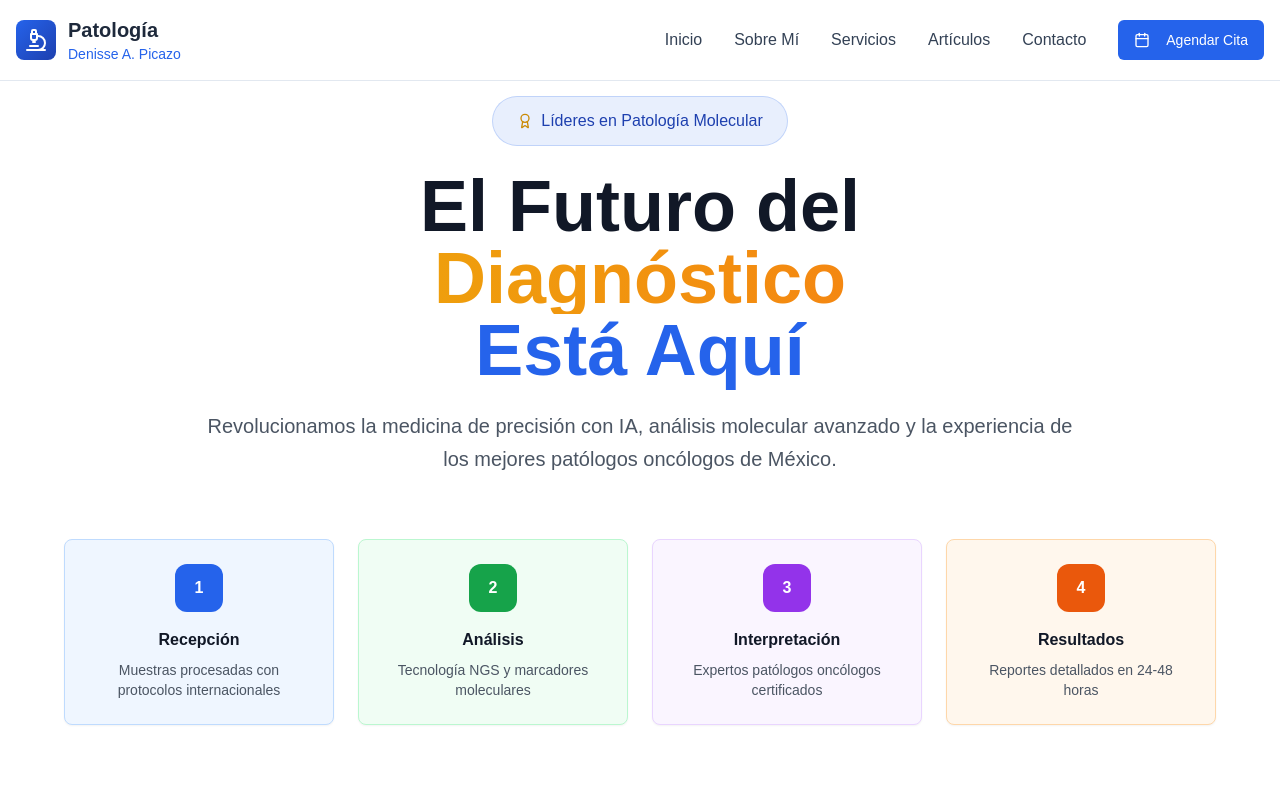
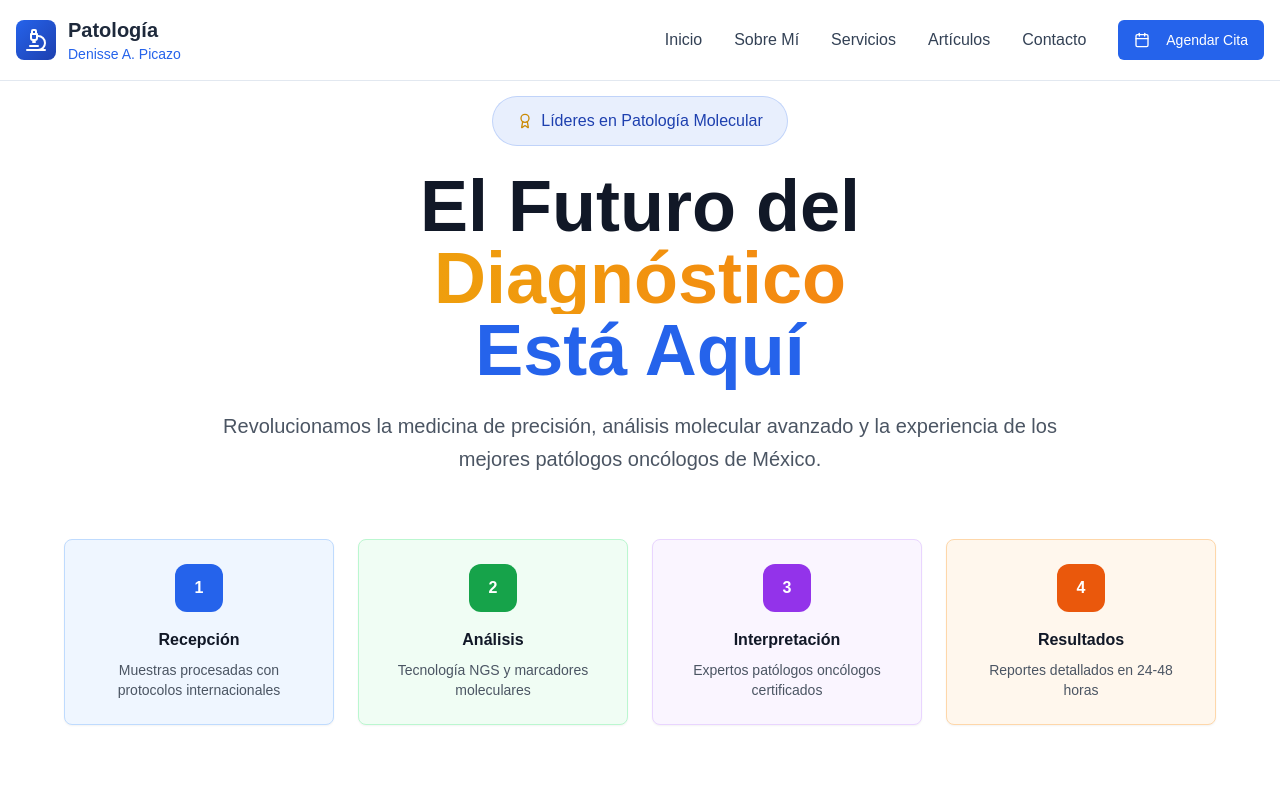
Before and after one commit to Irwingduran/ws-patologia, a Next.js app: page / in a window 1280 px wide. Shown: the top 787 px of the page. Built offline with nearby package versions, Linux system fonts and the light colour scheme.

Commit message:
update content

```diff
--- a/components/hero.tsx
+++ b/components/hero.tsx
@@ -21,7 +21,7 @@ export default function Hero() {
           </h1>
 
           <p className="text-xl text-gray-600 max-w-4xl mx-auto mb-12 leading-relaxed">
-            Revolucionamos la medicina de precisión con IA, análisis molecular avanzado y la experiencia de los mejores
+            Revolucionamos la medicina de precisión, análisis molecular avanzado y la experiencia de los mejores
             patólogos oncólogos de México.
           </p>
         </div>
```
